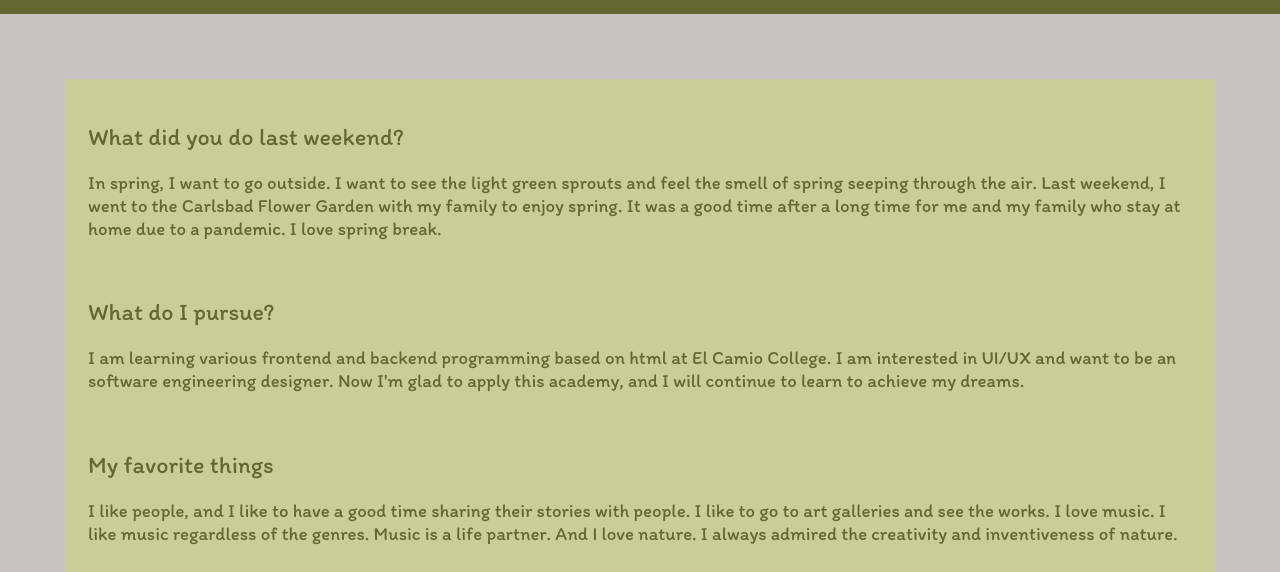
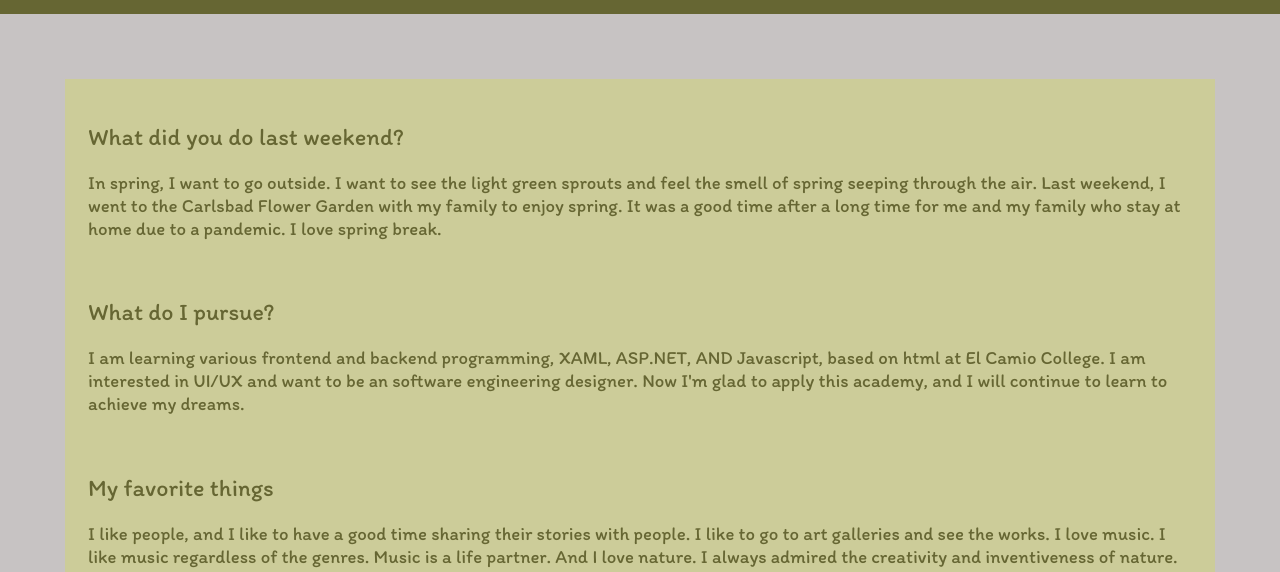
Before and after one commit to Jinhee-oh/Jinhee-oh.github.io, a plain HTML site: page biography.html in a window 1280 px wide. Shown: the part 228-800 px from the top of the page. Drawn offline with Linux system fonts and the light colour scheme.

Commit message:
Add files via upload

```diff
--- a/biography.html
+++ b/biography.html
@@ -45,7 +45,7 @@
             </h3>
             <br>
             <h2>What do I pursue?</h2>
-            <h3>I am learning various frontend and backend programming based on html at
+            <h3>I am learning various frontend and backend programming, XAML, ASP.NET, AND Javascript, based on html at
                 El Camio College. I am interested in UI/UX and want to be an software engineering designer.
                 Now I'm glad to apply this academy, and I will continue to learn to achieve my dreams.</h3>
             <br>
```
